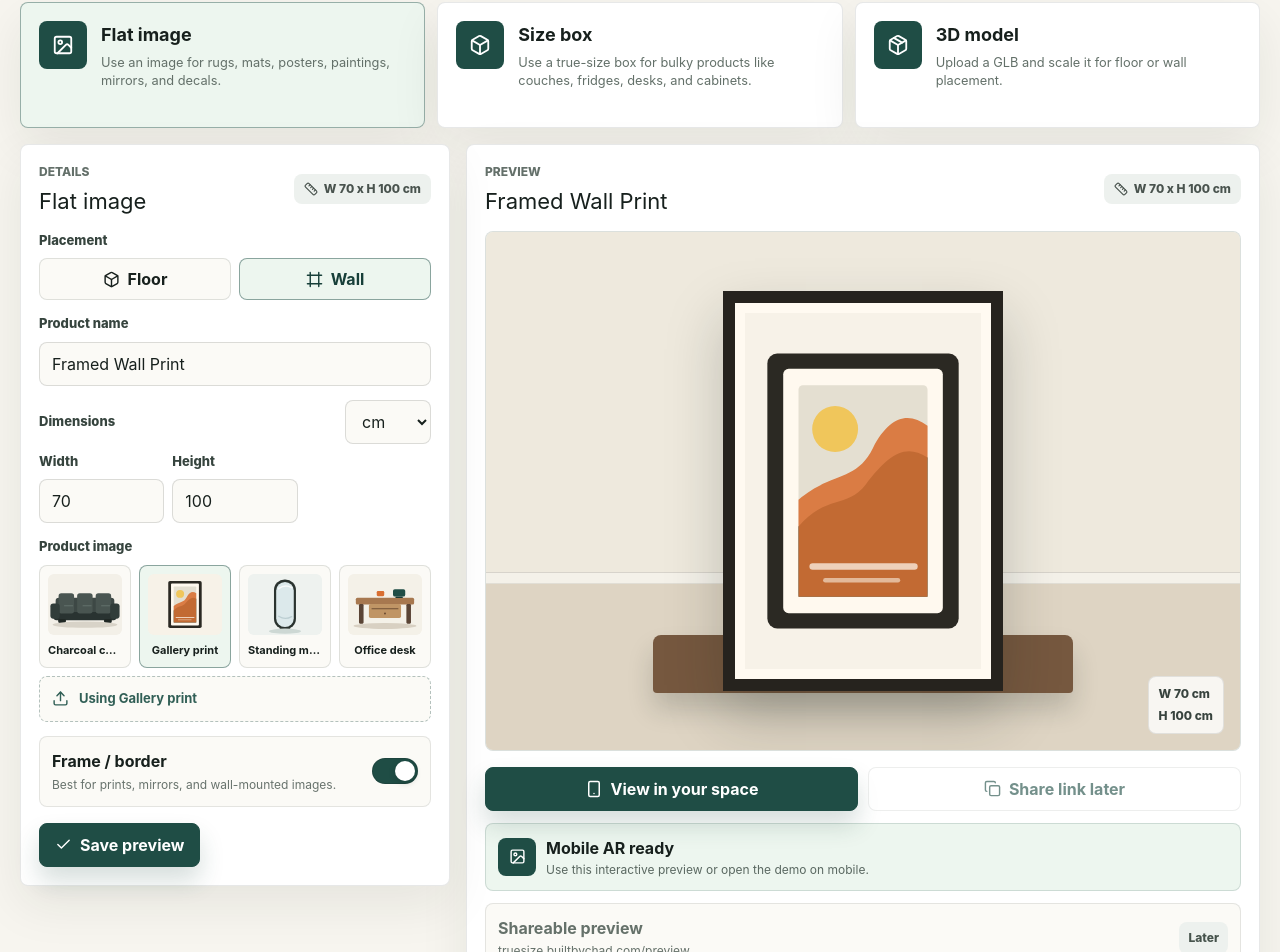
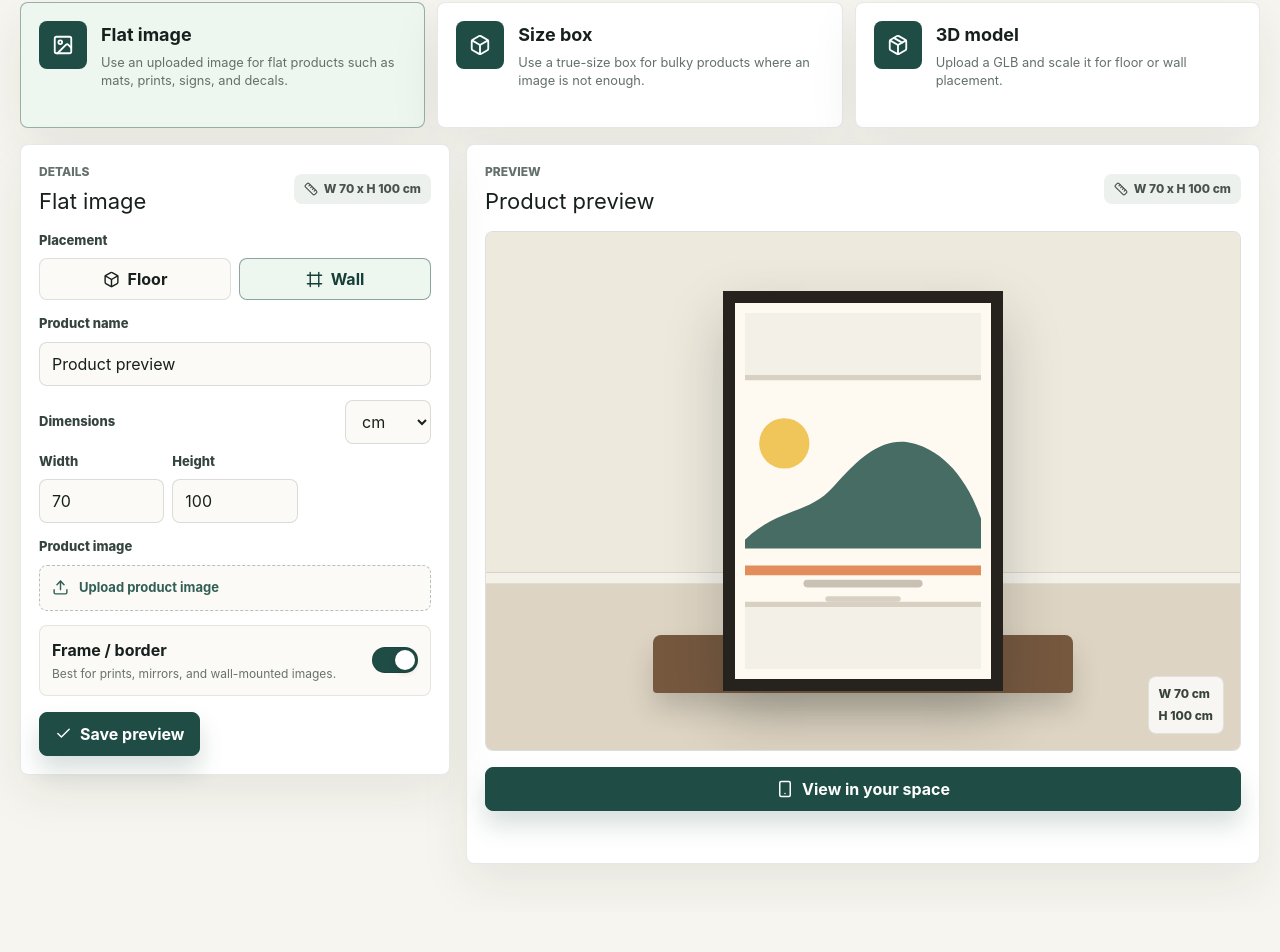
Before and after one commit to schadm6565/truesize-ar, a React (Vite) app: page / in a window 1280 px wide. Shown: the part 304-1256 px from the top of the page. After the commit the page ends 1216 px from the top, so only its background shows below. Built offline with nearby package versions, Linux system fonts and the light colour scheme.

Commit message:
simplify ar preview workflow

```diff
--- a/src/App.tsx
+++ b/src/App.tsx
@@ -3,23 +3,20 @@ import { Edges, OrbitControls, PerspectiveCamera } from "@react-three/drei";
 import {
   Box,
   Check,
-  Copy,
   Crosshair,
   Frame,
   Image as ImageIcon,
   Package,
   Ruler,
-  Share2,
   Smartphone,
   Upload,
   X,
 } from "lucide-react";
 import { ChangeEvent, CSSProperties, useEffect, useRef, useState } from "react";
 import * as THREE from "three";
-import { imageOptions } from "./data/products";
 import type { Unit } from "./types/product";
 
-const STORAGE_KEY = "truesize-ar-method-v2";
+const STORAGE_KEY = "truesize-ar-method-v3";
 
 type PreviewMethod = "flat" | "box" | "model";
 type Placement = "floor" | "wall";
@@ -90,8 +87,8 @@ const methodLabels: Record<PreviewMethod, string> = {
 };
 
 const methodDescriptions: Record<PreviewMethod, string> = {
-  flat: "Use an image for rugs, mats, posters, paintings, mirrors, and decals.",
-  box: "Use a true-size box for bulky products like couches, fridges, desks, and cabinets.",
+  flat: "Use an uploaded image for flat products such as mats, prints, signs, and decals.",
+  box: "Use a true-size box for bulky products where an image is not enough.",
   model: "Upload a GLB and scale it for floor or wall placement.",
 };
 
@@ -108,15 +105,15 @@ const placementLabels: Record<Placement, string> = {
 
 const defaultPreview: DraftPreview = {
   id: "truesize-preview",
-  name: "Framed Wall Print",
+  name: "Product preview",
   previewMethod: "flat",
   placement: "wall",
   width: 70,
   height: 100,
   depth: 4,
   unit: "cm",
-  image: "/product-wall-print.svg",
-  imageLabel: "Gallery print",
+  image: "/placeholder-product.svg",
+  imageLabel: "",
   frameEnabled: true,
 };
 
@@ -185,10 +182,6 @@ function dimensionsLabel(product: DraftPreview) {
   return `${pieces.join(" x ")} ${product.unit}`;
 }
 
-function getPreviewUrl() {
-  return "truesize.builtbychad.com/preview";
-}
-
 function isEightWallReady() {
   return Boolean(
     window.XR8?.GlTextureRenderer &&
@@ -200,31 +193,31 @@ function isEightWallReady() {
 function defaultsFor(method: PreviewMethod, placement: Placement): Partial<DraftPreview> {
   if (method === "flat" && placement === "wall") {
     return {
-      name: "Framed Wall Print",
+      name: "Product preview",
       width: 70,
       height: 100,
       depth: 4,
-      image: "/product-wall-print.svg",
-      imageLabel: "Gallery print",
+      image: "/placeholder-product.svg",
+      imageLabel: "",
       frameEnabled: true,
     };
   }
 
   if (method === "flat" && placement === "floor") {
     return {
-      name: "Woven Floor Mat",
+      name: "Product preview",
       width: 90,
       height: 60,
       depth: 2,
-      image: "/product-desk.svg",
-      imageLabel: "Office desk",
+      image: "/placeholder-product.svg",
+      imageLabel: "",
       frameEnabled: false,
     };
   }
 
   if (method === "box" && placement === "wall") {
     return {
-      name: "Wall Cabinet",
+      name: "Product preview",
       width: 90,
       height: 70,
       depth: 32,
@@ -234,7 +227,7 @@ function defaultsFor(method: PreviewMethod, placement: Placement): Partial<Draft
 
   if (method === "box" && placement === "floor") {
     return {
-      name: "Charcoal Couch",
+      name: "Product preview",
       width: 214,
       height: 82,
       depth: 92,
@@ -243,7 +236,7 @@ function defaultsFor(method: PreviewMethod, placement: Placement): Partial<Draft
   }
 
   return {
-    name: "Product Model",
+    name: "Product preview",
     width: 80,
     height: 80,
     depth: 80,
@@ -254,7 +247,6 @@ function defaultsFor(method: PreviewMethod, placement: Placement): Partial<Draft
 function App() {
   const [product, setProduct] = useState<DraftPreview>(loadPreview);
   const [saved, setSaved] = useState(false);
-  const [arOpened, setArOpened] = useState(false);
   const [arModalOpen, setArModalOpen] = useState(false);
   const [arState, setArState] = useState<ArStatus>(() =>
     typeof window !== "undefined" && isEightWallReady() ? "ready" : "checking",
@@ -340,7 +332,6 @@ function App() {
   };
 
   const openAr = () => {
-    setArOpened(true);
     if (isEightWallReady()) {
       setArState("starting");
       setArModalOpen(true);
@@ -411,8 +402,6 @@ function App() {
           />
 
           <PreviewPanel
-            arOpened={arOpened}
-            arState={arState}
             product={product}
             onOpenAr={openAr}
           />
@@ -535,20 +524,6 @@ function ConfiguratorPanel({
         {product.previewMethod === "flat" && (
           <div className="field-group">
             <span className="field-heading">Product image</span>
-            <div className="image-picker">
-              {imageOptions.map((option) => (
-                <button
-                  className={`image-option ${product.image === option.value ? "active" : ""}`}
-                  key={option.value}
-                  onClick={() => onUpdate({ image: option.value, imageLabel: option.label })}
-                  type="button"
-                >
-                  <img src={option.value} alt="" />
-                  <span>{option.label}</span>
-                </button>
-              ))}
-            </div>
-
             <label className="upload-control">
               <Upload size={17} />
               <span>{product.imageLabel ? `Using ${product.imageLabel}` : "Upload product image"}</span>
@@ -624,13 +599,9 @@ function DimensionInput({
 }
 
 function PreviewPanel({
-  arOpened,
-  arState,
   product,
   onOpenAr,
 }: {
-  arOpened: boolean;
-  arState: ArStatus;
   product: DraftPreview;
   onOpenAr: () => void;
 }) {
@@ -660,46 +631,6 @@ function PreviewPanel({
           <Smartphone size={18} />
           View in your space
         </button>
-        <button className="secondary-action wide" disabled type="button">
-          <Copy size={17} />
-          Share link later
-        </button>
-      </div>
-
-      <div className={`ar-state ${arOpened ? "active" : ""}`}>
-        <span className="ar-state-icon">
-          {arState === "ready" || arState === "running" || arState === "starting" ? (
-            <Share2 size={17} />
-          ) : (
-            <ImageIcon size={17} />
-          )}
-        </span>
-        <span>
-          <strong>
-            {arState === "ready" && "8th Wall SLAM ready"}
-            {arState === "starting" && "Starting SLAM session"}
-            {arState === "running" && "8th Wall SLAM active"}
-            {arState === "checking" && "Checking AR engine"}
-            {arState === "fallback" && "Mobile AR ready"}
-            {arState === "error" && "Interactive preview ready"}
-          </strong>
-          <small>
-            {arState === "ready" && "Uses camera/world tracking when opened on a supported phone."}
-            {arState === "starting" && "A camera prompt may appear on supported mobile browsers."}
-            {arState === "running" && "The preview is placed using world tracking."}
-            {arState === "checking" && "The preview works while the AR engine loads."}
-            {arState === "fallback" && "Use this interactive preview or open the demo on mobile."}
-            {arState === "error" && "This device could not start camera AR."}
-          </small>
-        </span>
-      </div>
-
-      <div className="share-strip" aria-disabled="true">
-        <span>
-          <strong>Shareable preview</strong>
-          <small>{getPreviewUrl()}</small>
-        </span>
-        <span>Later</span>
       </div>
     </section>
   );
@@ -983,7 +914,7 @@ function stopEightWallSession() {
 async function startEightWallSession(product: DraftPreview, canvas: HTMLCanvasElement) {
   const XR8 = window.XR8;
   if (!isEightWallReady() || !XR8?.GlTextureRenderer || !XR8.Threejs || !XR8.XrController) {
-    throw new Error("8th Wall SLAM is not available in this browser session");
+    throw new Error("Camera AR is not available in this browser session");
   }
 
   stopEightWallSession();
--- a/src/data/products.ts
+++ /dev/null
@@ -1,83 +0,0 @@
-import type { ProductPreview } from "../types/product";
-
-export const imageOptions = [
-  {
-    label: "Charcoal couch",
-    value: "/product-couch.svg",
-  },
-  {
-    label: "Gallery print",
-    value: "/product-wall-print.svg",
-  },
-  {
-    label: "Standing mirror",
-    value: "/product-mirror.svg",
-  },
-  {
-    label: "Office desk",
-    value: "/product-desk.svg",
-  },
-];
-
-export const sampleProducts: ProductPreview[] = [
-  {
-    id: "charcoal-couch",
-    name: "Charcoal Couch",
-    category: "Living room",
-    previewType: "floor",
-    width: 214,
-    height: 82,
-    depth: 92,
-    unit: "cm",
-    image: "/product-couch.svg",
-    imageLabel: "Charcoal couch",
-    frameEnabled: false,
-    published: true,
-    updatedAt: "Today, 9:42 AM",
-  },
-  {
-    id: "framed-wall-print",
-    name: "Framed Wall Print",
-    category: "Decor",
-    previewType: "wall",
-    width: 70,
-    height: 100,
-    depth: 4,
-    unit: "cm",
-    image: "/product-wall-print.svg",
-    imageLabel: "Gallery print",
-    frameEnabled: true,
-    published: true,
-    updatedAt: "Yesterday, 4:18 PM",
-  },
-  {
-    id: "standing-mirror",
-    name: "Standing Mirror",
-    category: "Bedroom",
-    previewType: "wall",
-    width: 54,
-    height: 168,
-    depth: 5,
-    unit: "cm",
-    image: "/product-mirror.svg",
-    imageLabel: "Standing mirror",
-    frameEnabled: true,
-    published: false,
-    updatedAt: "Jun 28, 2:12 PM",
-  },
-  {
-    id: "office-desk",
-    name: "Office Desk",
-    category: "Workspace",
-    previewType: "floor",
-    width: 140,
-    height: 74,
-    depth: 68,
-    unit: "cm",
-    image: "/product-desk.svg",
-    imageLabel: "Office desk",
-    frameEnabled: false,
-    published: true,
-    updatedAt: "Jun 26, 10:03 AM",
-  },
-];
--- a/src/styles.css
+++ b/src/styles.css
@@ -331,43 +331,6 @@ select {
   gap: 8px;
 }
 
-.image-picker {
-  display: grid;
-  grid-template-columns: repeat(4, minmax(0, 1fr));
-  gap: 8px;
-}
-
-.image-option {
-  display: grid;
-  gap: 7px;
-  min-width: 0;
-  border: 1px solid rgba(23, 32, 29, 0.12);
-  border-radius: 8px;
-  background: #fbfaf6;
-  padding: 8px;
-  cursor: pointer;
-}
-
-.image-option.active {
-  border-color: rgba(31, 77, 69, 0.48);
-  background: #edf6ef;
-}
-
-.image-option img {
-  width: 100%;
-  aspect-ratio: 1.2;
-  border-radius: 6px;
-  object-fit: cover;
-}
-
-.image-option span {
-  overflow: hidden;
-  font-size: 11px;
-  font-weight: 720;
-  text-overflow: ellipsis;
-  white-space: nowrap;
-}
-
 .upload-control {
   position: relative;
   display: flex;
@@ -470,8 +433,7 @@ select {
   margin-top: 16px;
 }
 
-.primary-action,
-.secondary-action {
+.primary-action {
   display: inline-flex;
   align-items: center;
   justify-content: center;
@@ -499,16 +461,6 @@ select {
 .primary-action:hover {
   transform: translateY(-1px);
   background: #173f39;
-}
-
-.secondary-action {
-  background: #ffffff;
-  color: #1f4d45;
-}
-
-.secondary-action:disabled {
-  cursor: not-allowed;
-  opacity: 0.62;
 }
 
 .wide {
@@ -618,77 +570,6 @@ select {
   border-radius: 8px;
   background: rgba(255, 255, 255, 0.78);
   color: #38433e;
-  font-size: 12px;
-  font-weight: 760;
-}
-
-.ar-state {
-  display: grid;
-  grid-template-columns: 38px minmax(0, 1fr);
-  align-items: center;
-  gap: 10px;
-  margin-top: 12px;
-  padding: 12px;
-  border: 1px solid rgba(31, 77, 69, 0.16);
-  border-radius: 8px;
-  background: #edf6ef;
-}
-
-.ar-state.active {
-  border-color: rgba(31, 77, 69, 0.38);
-  box-shadow: 0 12px 24px rgba(31, 77, 69, 0.1);
-}
-
-.ar-state-icon {
-  display: grid;
-  width: 38px;
-  height: 38px;
-  place-items: center;
-  border-radius: 8px;
-  background: #1f4d45;
-  color: #ffffff;
-}
-
-.ar-state strong,
-.ar-state small {
-  display: block;
-}
-
-.ar-state small {
-  margin-top: 2px;
-  color: #5a6861;
-  font-size: 12px;
-  line-height: 1.35;
-}
-
-.share-strip {
-  display: flex;
-  align-items: center;
-  justify-content: space-between;
-  gap: 12px;
-  margin-top: 12px;
-  padding: 12px;
-  border: 1px solid rgba(23, 32, 29, 0.1);
-  border-radius: 8px;
-  background: #fbfaf6;
-  color: #65716a;
-}
-
-.share-strip strong,
-.share-strip small {
-  display: block;
-}
-
-.share-strip small {
-  margin-top: 2px;
-  font-size: 12px;
-}
-
-.share-strip > span:last-child {
-  border-radius: 8px;
-  background: #edf1ee;
-  padding: 7px 9px;
-  color: #46534c;
   font-size: 12px;
   font-weight: 760;
 }
@@ -837,10 +718,6 @@ select {
     padding: 14px;
   }
 
-  .image-picker {
-    grid-template-columns: repeat(2, minmax(0, 1fr));
-  }
-
   .preview-stage {
     height: 360px;
   }
```
Also changed, not shown: public/placeholder-product.svg (added).
